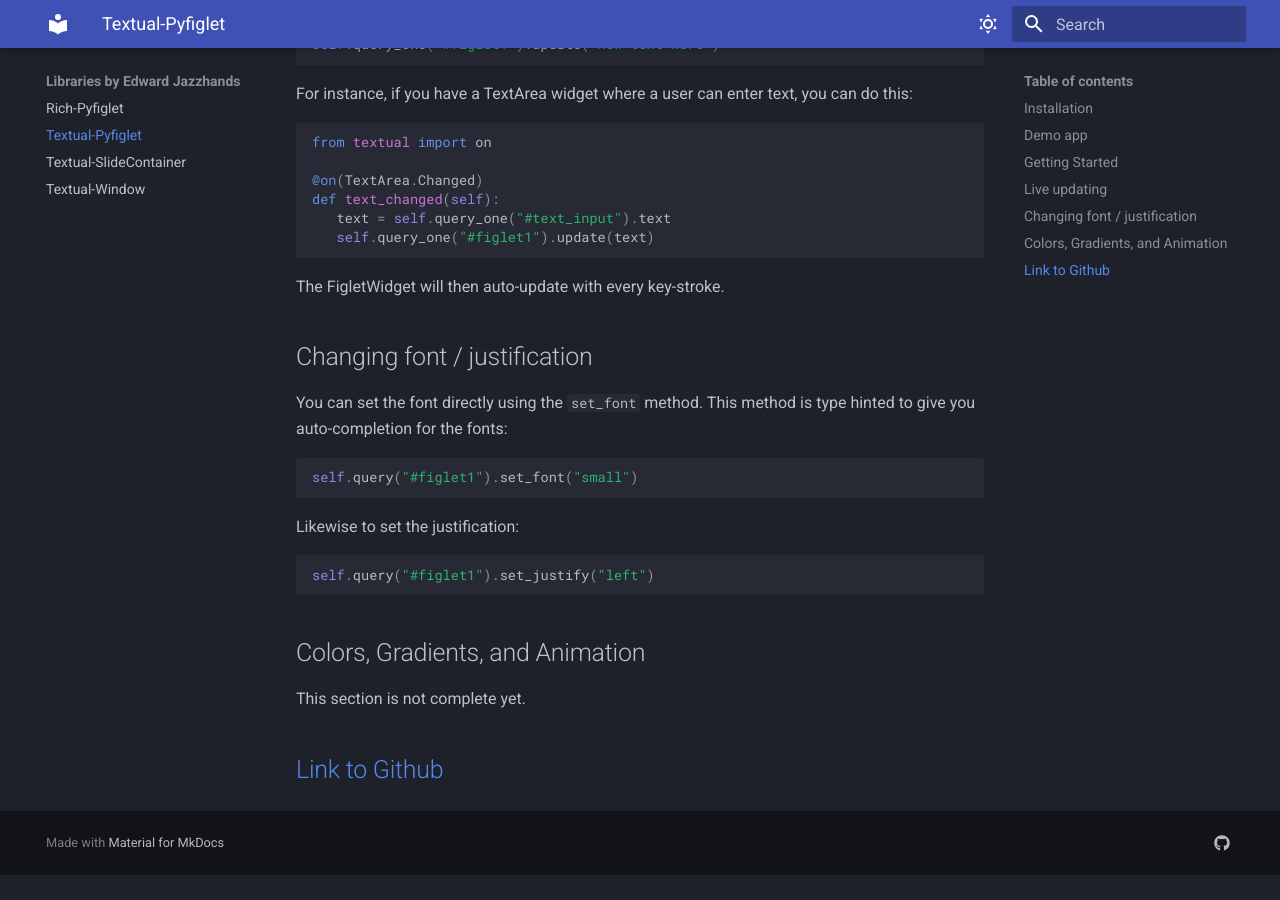
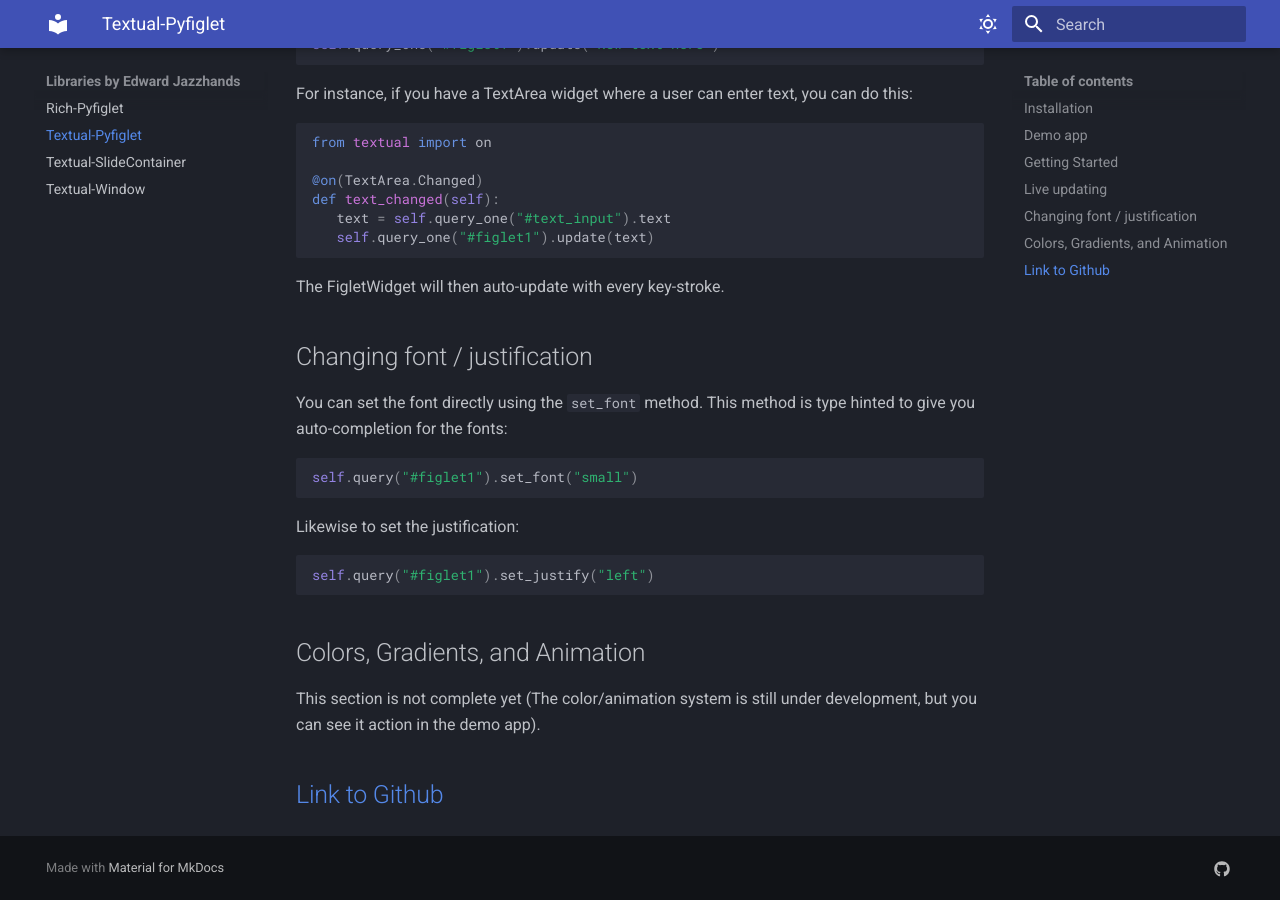
Before and after one commit to edward-jazzhands/libraries, an MkDocs documentation site: the page built from docs/textual-pyfiglet.md, in a window 1280 px wide and 900 px high, scrolled down 1376 px. Built offline with MkDocs 1.6.1 and Material for MkDocs 9.7.7, drawn with Linux system fonts in a browser that asks for light colours; before the commit the page ends 2251 px from its top, so only the background shows below that; some of the changed text lies outside the part shown.

Commit message:
Fixed typo

```diff
--- a/docs/textual-pyfiglet.md
+++ b/docs/textual-pyfiglet.md
@@ -99,6 +99,6 @@
 
 ## Colors, Gradients, and Animation
 
-This section is not complete yet.
+This section is not complete yet (The color/animation system is still under development, but you can see it action in the demo app).
 
 ## [Link to Github](https://github.com/edward-jazzhands/textual-pyfiglet)
```
Also changed, not shown: other parts of docs/textual-pyfiglet.md (+1 -1 lines).
